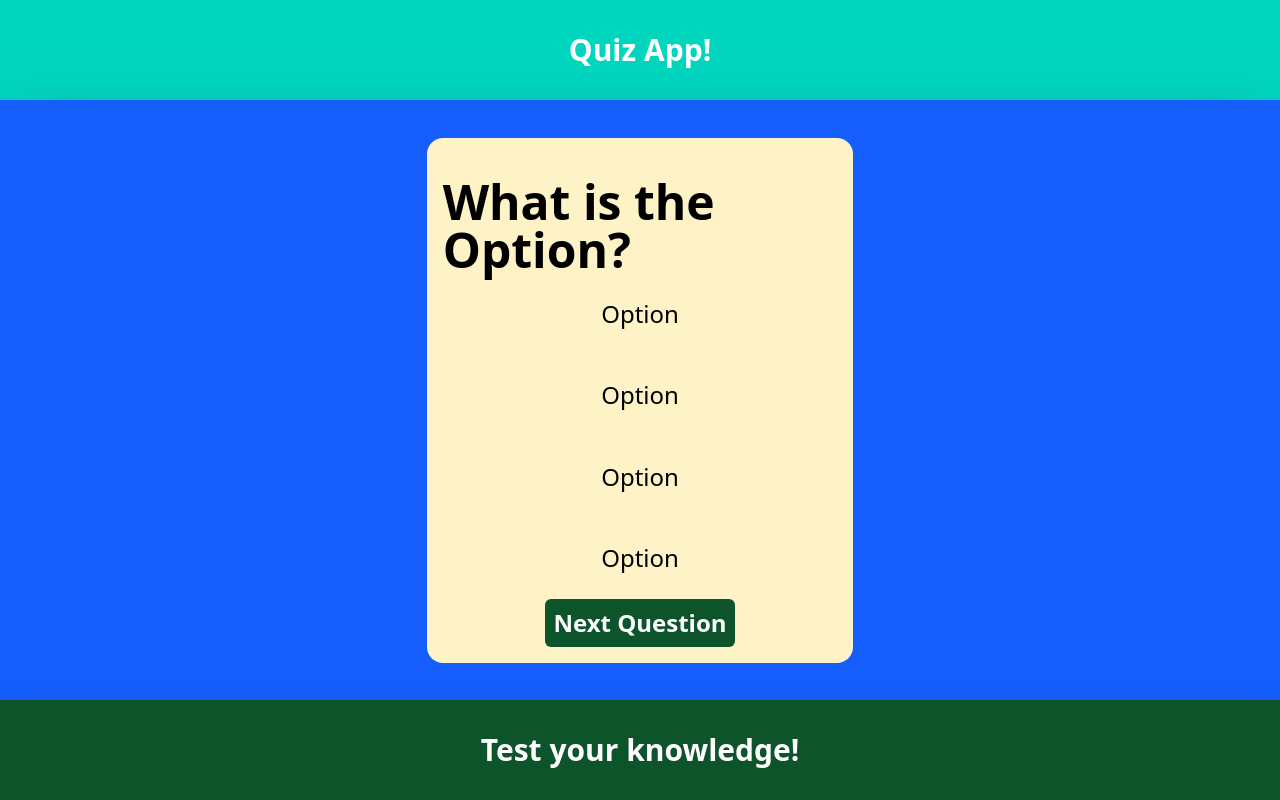
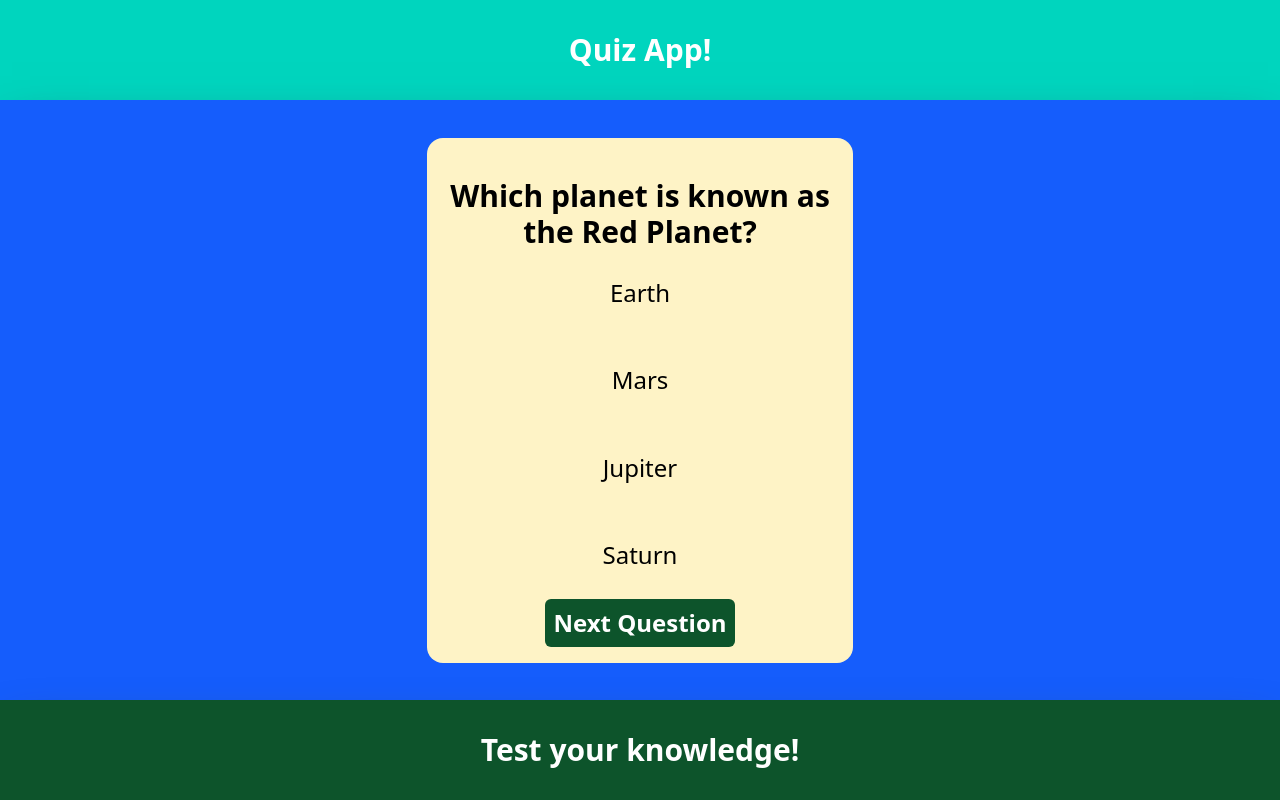
Before and after one commit to facundoduhau/Quiz-App, a website: page src/index.html in a window 1280 px wide. Both pictures are taken after a click on the button "Start Quiz". Drawn offline with Linux system fonts and the light colour scheme.

Commit message:
Worked around the indexing of the questions

```diff
--- a/package.json
+++ b/package.json
@@ -1,6 +1,6 @@
 {
   "dependencies": {
-    "@tailwindcss/cli": "^4.1.15",
-    "tailwindcss": "^4.1.15"
+    "@tailwindcss/cli": "^4.1.18",
+    "tailwindcss": "^4.1.18"
   }
 }
--- a/src/index.html
+++ b/src/index.html
@@ -14,14 +14,16 @@
 		<div class="h-6/8 bg-blue-600 w-full flex items-center justify-center shadow-2xl shadow-gray-700">
 			<div class="bg-amber-100 h-7/8 w-1/3 rounded-2xl">
 					<div id="quizIntro" class="h-full w-full flex flex-col items-center justify-center">
-						<p class="text-5xl font-extrabold">Ready for quizzing?</p>
+						<p class="text-5xl font-extrabold">
+							Ready for quizzing?
+						</p>
 					<button id="startBtn" type="button" class="mt-10 bg-green-900 p-2 rounded-md cursor-pointer text-white font-bold text-2xl">
 							Start Quiz
 						</button>
 					</div>
 				<div id="quizContainer" class="hidden h-full w-full flex flex-col items-center p-4">
-					<div id="quizQuestion" class="mt-6 text-5xl font-extrabold flex items-center justify-center">
-						<p>What is the Option?</p>
+					<div id="quizQuestion" class="mt-6 text-3xl font-extrabold flex items-center justify-center text-center">
+						<p>What is the correct Option?</p>
 					</div>
 					<div id="quizChoices" class="cursor-pointer flex flex-col items-center text-2xl justify-around h-4/5">
 						<p>Option</p>
--- a/src/script.js
+++ b/src/script.js
@@ -28,18 +28,43 @@ const quizQuestions = [
 
 const nextButton = document.getElementById('nextBtn');
 const quizContainer = document.getElementById('quizContainer');
-const quizQuestion = document.getElementById('quizQuestion');
+const quizTitle = document.getElementById('quizQuestion');
 const quizChoices = document.getElementById('quizChoices');
 const quizIntro = document.getElementById('quizIntro');
 const startButton = document.getElementById('startBtn');
 
+var currentQuestion = 1;
+
+var points = 0;
+
 startButton.addEventListener('click', () => {
 	quizIntro.classList.add('hidden');
 	quizContainer.classList.remove('hidden');
+	showQuestion();
 });
 
 nextButton.addEventListener('click', () => {
-	console.log('Next button clicked');
-	quizContainer.classList.remove('hidden');
-	quizIntro.classList.remove('hidden');
+	if (currentQuestion < quizQuestions.length) {
+		showQuestion();
+	} else {
+		showResults();
+	}
+	currentQuestion++;
 });
+
+function showQuestion(){
+	var questionNumber = quizQuestions[currentQuestion];
+	quizTitle.textContent = questionNumber.question;
+	quizChoices.innerHTML = '';
+	questionNumber.choices.forEach(choice => {
+		const choiceElement = document.createElement('p');
+		choiceElement.textContent = choice;
+		choiceElement.addEventListener('click', () => {
+			if (choice === questionNumber.answer) {
+				points++;
+			}
+			quizContainer.classList.add('hidden');
+		});
+		quizChoices.appendChild(choiceElement);
+	});
+}
```
Also changed, not shown: src/output.css, 1 other file.
